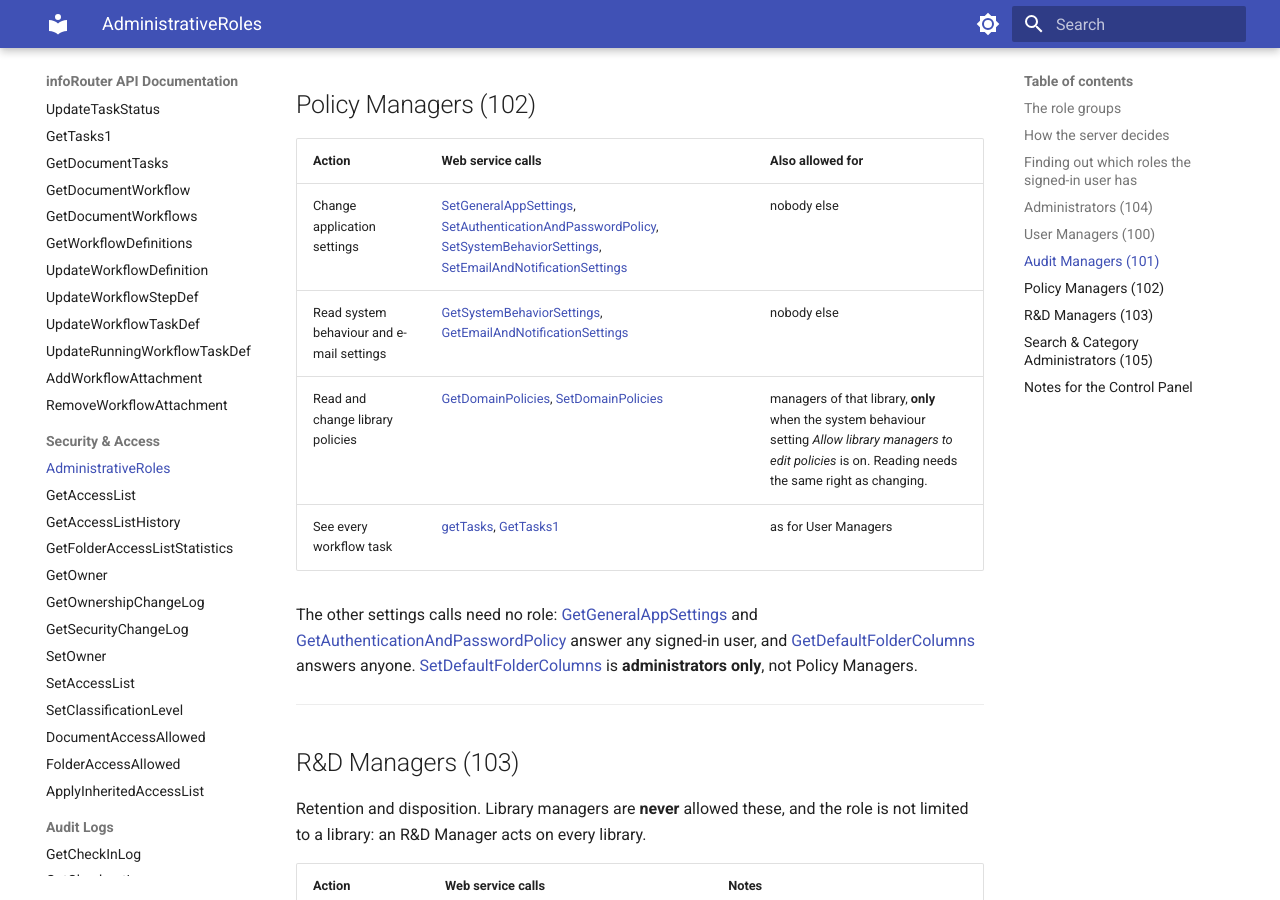
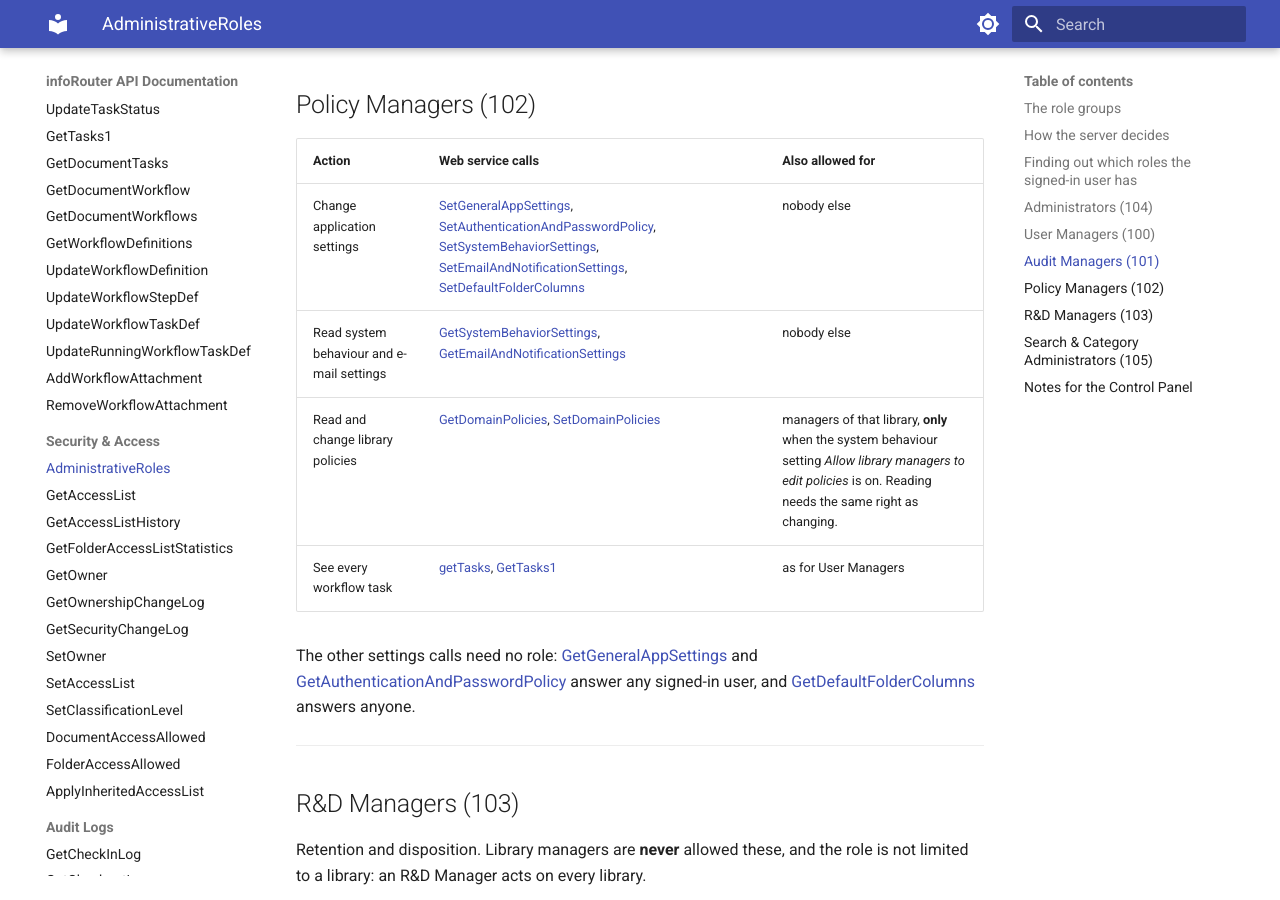
Before and after one commit to inforouter/apidocs, an MkDocs documentation site: the page built from docs/AdministrativeRoles.md, in a window 1280 px wide and 900 px high, scrolled down 6528 px. Built offline with MkDocs 1.6.1 and Material for MkDocs 9.7.7, drawn with Linux system fonts in a browser that asks for light colours; some of the changed text lies outside the part shown.

Commit message:
SetDefaultFolderColumns: administrators and Policy Managers
Co-Authored-By: Claude Opus 5.5 <noreply@anthropic.com>

```diff
--- a/docs/AdministrativeRoles.md
+++ b/docs/AdministrativeRoles.md
@@ -147,15 +147,14 @@ does not stand in for it.
 
 | Action | Web service calls | Also allowed for |
 |---|---|---|
-| Change application settings | [SetGeneralAppSettings](SetGeneralAppSettings.md), [SetAuthenticationAndPasswordPolicy](SetAuthenticationAndPasswordPolicy.md), [SetSystemBehaviorSettings](SetSystemBehaviorSettings.md), [SetEmailAndNotificationSettings](SetEmailAndNotificationSettings.md) | nobody else |
+| Change application settings | [SetGeneralAppSettings](SetGeneralAppSettings.md), [SetAuthenticationAndPasswordPolicy](SetAuthenticationAndPasswordPolicy.md), [SetSystemBehaviorSettings](SetSystemBehaviorSettings.md), [SetEmailAndNotificationSettings](SetEmailAndNotificationSettings.md), [SetDefaultFolderColumns](SetDefaultFolderColumns.md) | nobody else |
 | Read system behaviour and e-mail settings | [GetSystemBehaviorSettings](GetSystemBehaviorSettings.md), [GetEmailAndNotificationSettings](GetEmailAndNotificationSettings.md) | nobody else |
 | Read and change library policies | [GetDomainPolicies](GetDomainPolicies.md), [SetDomainPolicies](SetDomainPolicies.md) | managers of that library, **only** when the system behaviour setting *Allow library managers to edit policies* is on. Reading needs the same right as changing. |
 | See every workflow task | [getTasks](getTasks.md), [GetTasks1](GetTasks1.md) | as for User Managers |
 
 The other settings calls need no role: [GetGeneralAppSettings](GetGeneralAppSettings.md) and
 [GetAuthenticationAndPasswordPolicy](GetAuthenticationAndPasswordPolicy.md) answer any signed-in user, and
-[GetDefaultFolderColumns](GetDefaultFolderColumns.md) answers anyone. [SetDefaultFolderColumns](SetDefaultFolderColumns.md)
-is **administrators only**, not Policy Managers.
+[GetDefaultFolderColumns](GetDefaultFolderColumns.md) answers anyone.
 
 ---
 
```
Also changed, not shown: other parts of docs/AdministrativeRoles.md (+1 -1 lines), docs/SetDefaultFolderColumns.md (+3 -2 lines).
